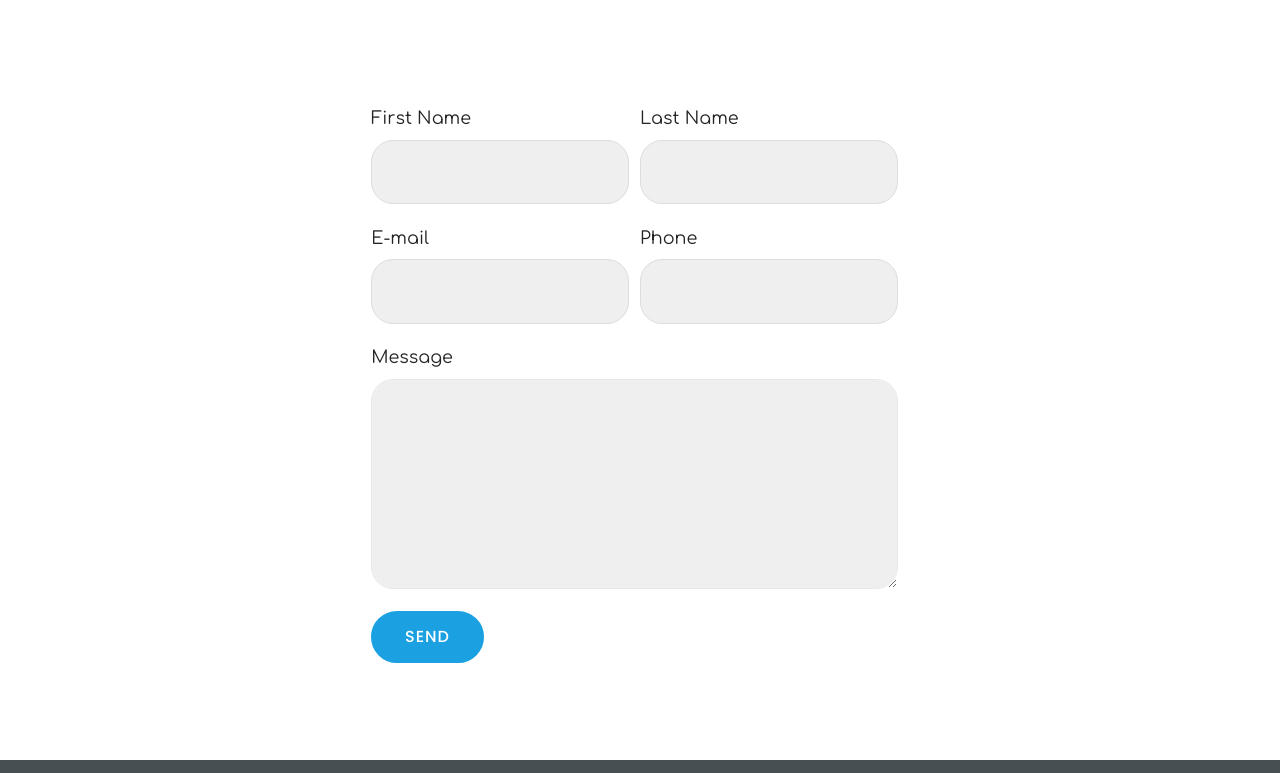
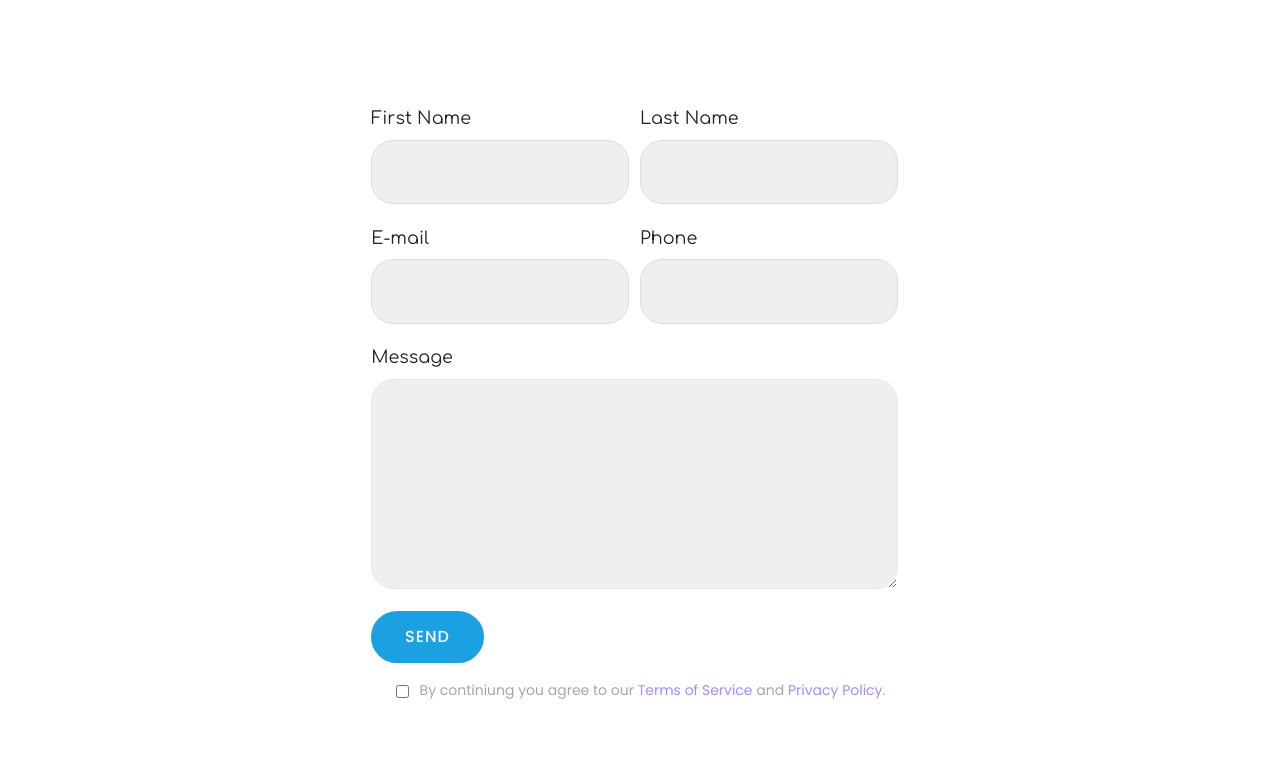
Before and after one commit to jagsohal/vintage, a plain HTML site: page index.html in a window 1280 px wide. Shown: the part 4787-5560 px from the top of the page. Drawn offline with Linux system fonts and the light colour scheme; files whose address does not match are found by name.

Commit message:
create github pages

```diff
--- /dev/null
+++ b/assets/gdpr-plugin/gdpr-styles.css
@@ -0,0 +1,21 @@
+.gdpr-block {
+    padding: 10px 0;
+    font-size: 14px;
+    display: block;
+    text-align: center;
+}
+.gdpr-block.covert {
+	display: none;
+}
+.gdpr-block label input {
+    width: 15px;
+    margin-right: 10px;
+    vertical-align: middle;
+}
+.gdpr-block label {
+    color: #a7a7a7;
+    vertical-align: middle;
+    user-select: none;
+    margin-bottom: 0;
+    display: inline;
+}
--- a/index.html
+++ b/index.html
@@ -15,6 +15,7 @@
   <link rel="stylesheet" href="assets/bootstrap/css/bootstrap-grid.min.css">
   <link rel="stylesheet" href="assets/bootstrap/css/bootstrap-reboot.min.css">
   <link rel="stylesheet" href="assets/dropdown/css/style.css">
+  <link rel="stylesheet" href="assets/gdpr-plugin/gdpr-styles.css">
   <link rel="stylesheet" href="assets/socicon/css/styles.css">
   <link rel="stylesheet" href="assets/style.css">
   <link rel="stylesheet" href="assets/slick.css">
@@ -370,7 +371,7 @@
 
                 <div data-form-alert="" hidden="">Thanks for filling out the form!
                 </div>
-                <form class="mbr-form" action="https://mobirise.com/" method="post" data-form-title="My Mobirise Form"><input type="hidden" name="email" data-form-email="true" value="HVBcxs4mmvYv2tqCPe0QDjOyLrYLzOknnvQ8IkIagxdX7VxujY+wBIsE2vigPIkxwHEbEqGIzxXSiaaSaROhro9+HR/3FEZc+k/jDjzOgw9aDZV5yLQr2F+2G5cK4qb2" data-form-field="Email">
+                <form class="mbr-form" action="https://mobirise.com/" method="post" data-form-title="My Mobirise Form"><input type="hidden" name="email" data-form-email="true" value="RsYxhOeoamBvJNjqz4VW8NwfQJtxkn5LM8Vw68thR3eDtUtDOgnW4Ko4ToCxTR9bVuLU/WbEv59XHmS6eTf4ZvM4DDGVTG/0sk6Zk1xqGeJqeQ6QEV/RAyXe3PC6pcY2" data-form-field="Email">
                     <div class="row input-main">
                         <div class="col-md-5 col-lg-4 input-wrap" data-for="firstname">
                             <label class="form-label-outside mbr-fonts-style display-7" for="form-1-firstname">First Name</label>
@@ -402,7 +403,7 @@
                             <span class="input-group-btn"><button href="https://mobirise.com/" type="submit" class="btn btn-form btn-info display-4">SEND</button></span>
                         </div>
                     </div>
-                </form>
+                <span class="gdpr-block "><label><input type="checkbox" name="gdpr" id="gdpr-form3-g" required="">By continiung you agree to our <a href="terms.html">Terms of Service</a> and <a href="policy.html">Privacy Policy</a>.</label></span></form>
             </div>
         </div>
    </div>
@@ -458,8 +459,8 @@
   <script src="assets/web/assets/jquery/jquery.min.js"></script>
   <script src="assets/popper/popper.min.js"></script>
   <script src="assets/bootstrap/js/bootstrap.min.js"></script>
+  <script src="assets/dropdown/js/script.min.js"></script>
   <script src="assets/touchswipe/jquery.touch-swipe.min.js"></script>
-  <script src="assets/dropdown/js/script.min.js"></script>
   <script src="assets/parallax/jarallax.min.js"></script>
   <script src="assets/mbr-gradient-svg/mbr-gradient-svg.js"></script>
   <script src="assets/smoothscroll/smooth-scroll.js"></script>
```
Also changed, not shown: 1 other file.
